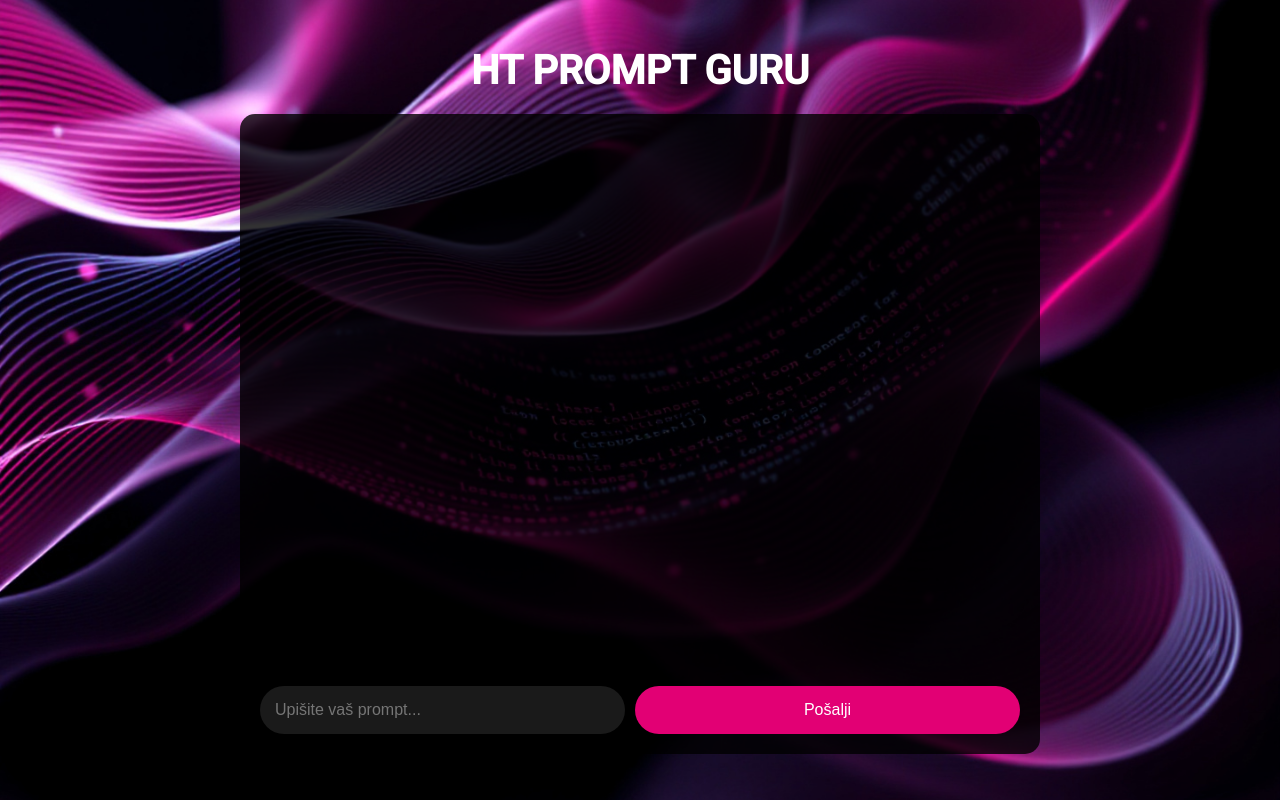
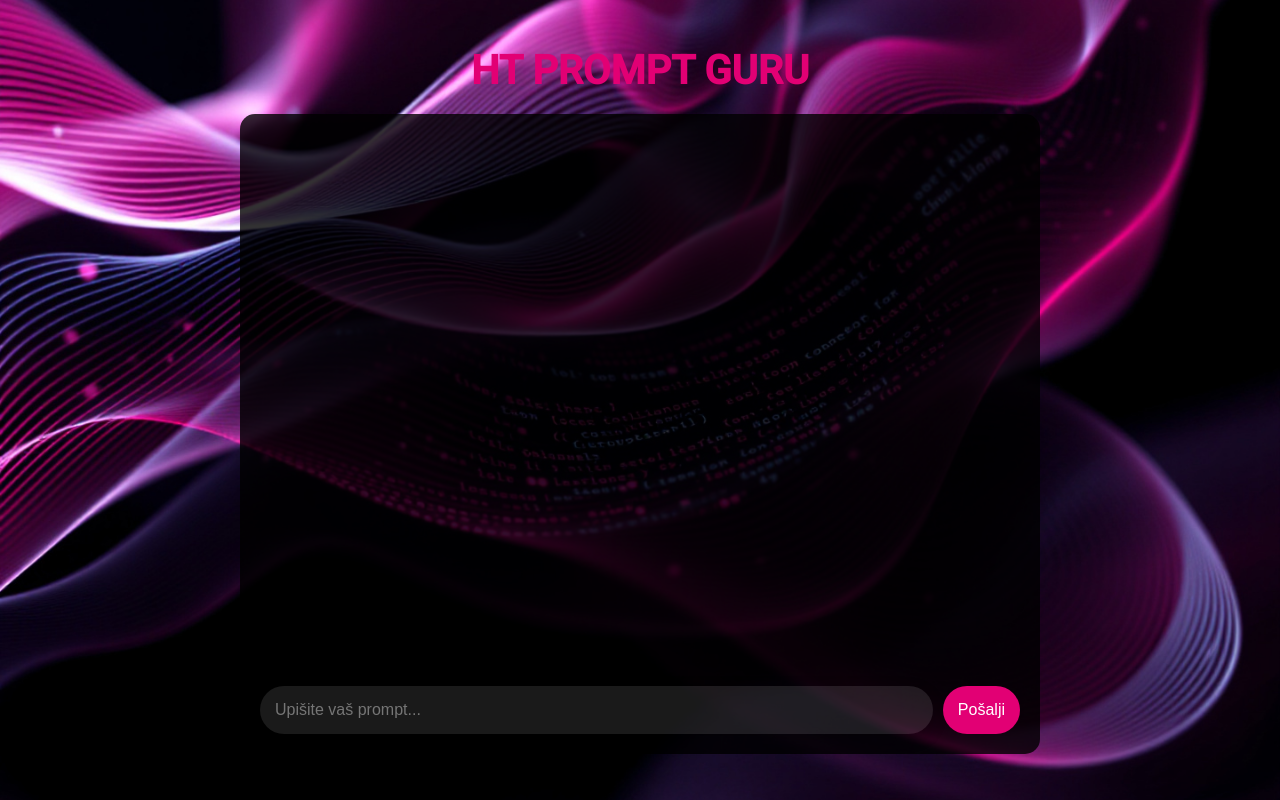
Before and after one commit to djuhas/htpromptguru, a Flask app: page / in a window 1280 px wide. Run offline with Flask 2, Linux system fonts and the light colour scheme; parts of the project's set-up code (start-up, migrations or seed data) failed here and were passed over.

Commit message:
update v13

```diff
--- a/app.py
+++ b/app.py
@@ -1,4 +1,5 @@
 import os
+import re
 from flask import Flask, render_template, request, session
 import requests
 
@@ -32,10 +33,12 @@ def get_llm_response(user_prompt):
         "3. Specifične upute i ograničenja\n"
         "4. Ton, stil i jezik\n"
         "5. Struktura i organizacija\n\n"
-        "Ocijeni prompt kao: Odličan, Vrlo dobar, Dobar, Dovoljan ili Loš.\n"
-        "Pruži prijedloge za poboljšanje.\n"
-        "Odgovori u običnom tekstualnom formatu bez korištenja zvjezdica ili drugog markdown formata. "
-        "Razdvoji stavke s novim linijama za bolju čitljivost."
+        "Molimo, ocijeni prompt s odvojenim odgovorima za svaku kategoriju i odvojite ih s novim linijama:\n"
+        "Za svaku kategoriju, navedite zaključak i prijedloge za poboljšanje.\n"
+        "Primjer: \n"
+        "Jasnoća i preciznost: [Ocjena]\n"
+        "Prijedlozi: [Detalji]\n\n"
+        "Odgovori u običnom tekstualnom formatu, izbjegavajte zvjezdice i druge markdown formate."
     )
 
     conversation_history = [
@@ -45,9 +48,9 @@ def get_llm_response(user_prompt):
 
     payload = {
         "messages": conversation_history,
-        "temperature": 0.7,
-        "top_p": 0.95,
-        "max_tokens": 1500  # Povećano na 1500
+        "temperature": 0.9,  # Povećano za veći kreativni output
+        "top_p": 1.0,        # Koristi sve moguće uzorke
+        "max_tokens": 1500   # Povećano na 1500
     }
 
     try:
@@ -57,6 +60,9 @@ def get_llm_response(user_prompt):
 
         # Provjeravamo ispravno polje za odgovor
         response_text = data['choices'][0]['message']['content']
+
+        # Zamjena višestrukih praznih znakova s jednim novim redom
+        response_text = re.sub(r'\n+', '\n', response_text).strip()
 
         return response_text
     except requests.RequestException as e:
--- a/static/css/styles.css
+++ b/static/css/styles.css
@@ -27,7 +27,7 @@ body {
 }
 
 .app-header h1 {
-    color: #ffffff; /* Magenta boja za naziv aplikacije */
+    color: #E20074; /* Magenta boja za naziv aplikacije */
     font-size: 2.5rem;
     text-transform: uppercase;
     font-weight: bold;
@@ -120,9 +120,9 @@ input[type="text"] {
     box-shadow: 0px 5px 15px rgba(0, 0, 0, 0.2);
 }
 
-/* Styling the button */
+/* Smanjena veličina gumba "Pošalji" */
 button {
-    padding: 12px 25px;
+    padding: 10px 15px; /* Promjena padding-a za smanjenje veličine */
     background-color: #E20074;
     color: white;
     border: none;
@@ -144,6 +144,6 @@ form {
     justify-content: space-between;
 }
 
-form input, form button {
-    flex: 1;
+form input {
+    flex: 1; /* Gumb "Pošalji" će se smanjiti */
 }
```
